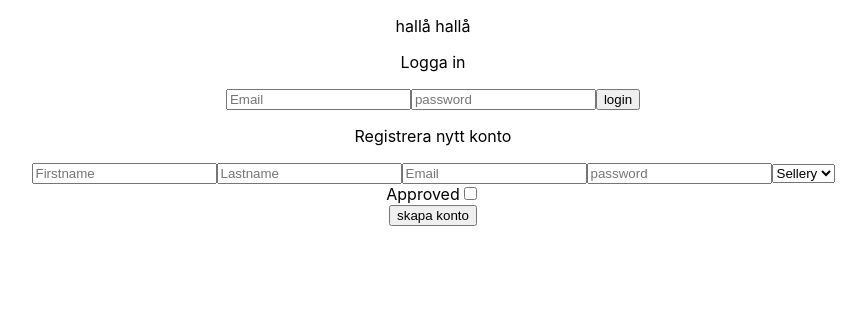
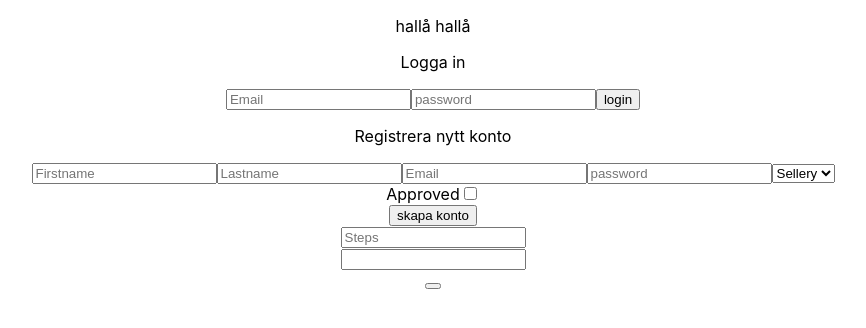
Before and after one commit to LindBost/stepCounter, a React (Create React App) app in the folder frontend/: page / in a window 1280 px wide. Shown: the top 328 px of the page, without its empty margins (207-1073 px from the left). Built offline with nearby package versions, Linux system fonts and the light colour scheme.

Commit message:
added login check

```diff
--- a/frontend/package.json
+++ b/frontend/package.json
@@ -7,6 +7,7 @@
     "@testing-library/react": "^9.5.0",
     "@testing-library/user-event": "^7.2.1",
     "react": "^16.13.1",
+    "react-datepicker": "^2.14.1",
     "react-dom": "^16.13.1",
     "react-scripts": "3.4.1"
   },
--- a/frontend/src/App.js
+++ b/frontend/src/App.js
@@ -2,6 +2,7 @@ import React from 'react';
 import './App.css';
 import Login from "./components/Login";
 import RegisterNewAccount from "./components/RegisterNewAccount";
+import StepTracker from "./components/StepTracker";
 
 function App() {
   return (
@@ -9,6 +10,7 @@ function App() {
         <p>hallå hallå</p>
         <Login/>
         <RegisterNewAccount/>
+        <StepTracker/>
       </div>
   );
 }
--- a/frontend/src/components/StepTracker.js
+++ b/frontend/src/components/StepTracker.js
@@ -1,4 +1,6 @@
 import React, {useState} from 'react';
+import DatePicker from "react-datepicker/es";
+
 
 const StepTracker = (props) => {
 
@@ -7,12 +9,17 @@ const StepTracker = (props) => {
 
     const handleSteps = () => {
 
+        const personalData = {
+            steps: steps,
+            date: date
+        };
+
     };
 
     return (
         <>
             <input placeholder="Steps" type="text" value={steps} onChange={(event) => setSteps(event.target.value)}/>
-            <DatePicker selected={date} onChange={(event) => setDate(event.target.value)} />
+            <DatePicker selected={date} onChange={(date) => setDate(date)} />
             <button onClick={handleSteps}/>
         </>
     )
```
Also changed, not shown: 2 other files (tests, documents, lock files or other folders).
